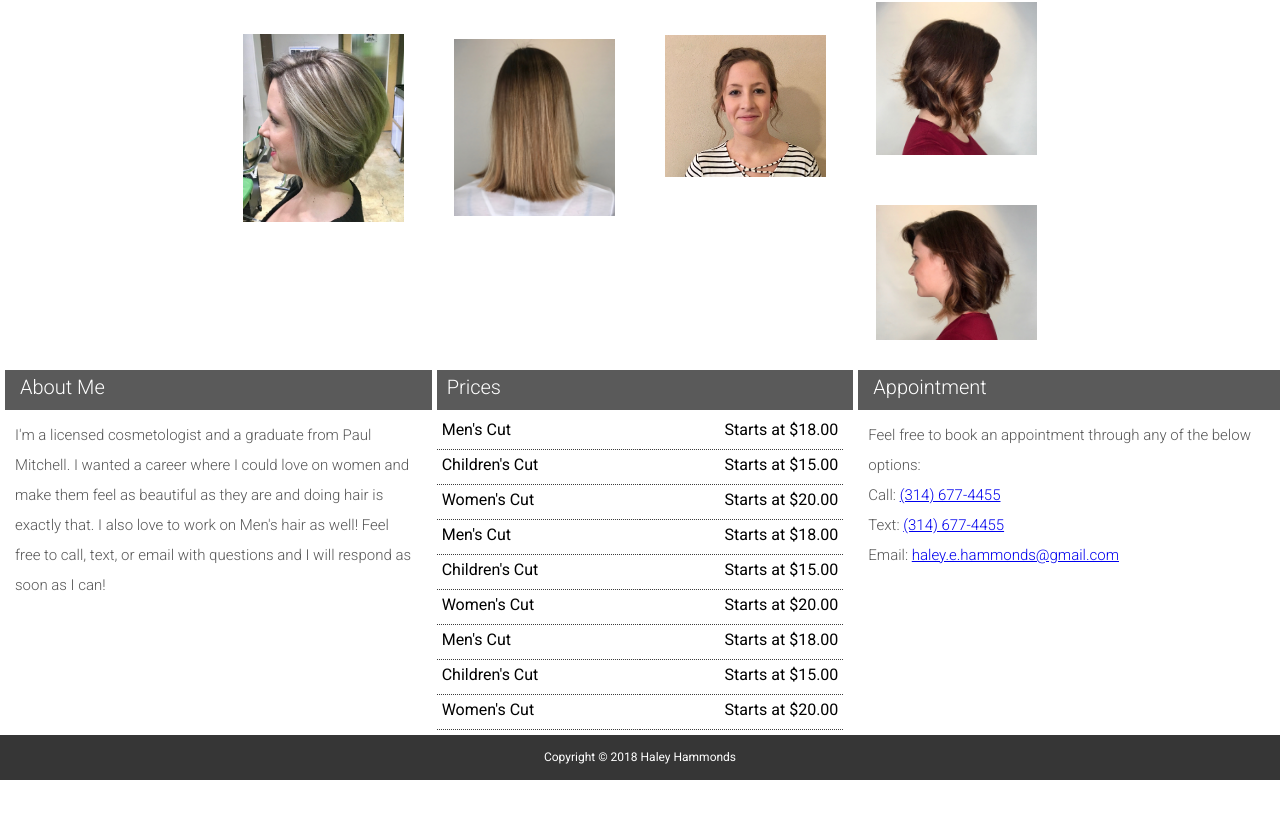
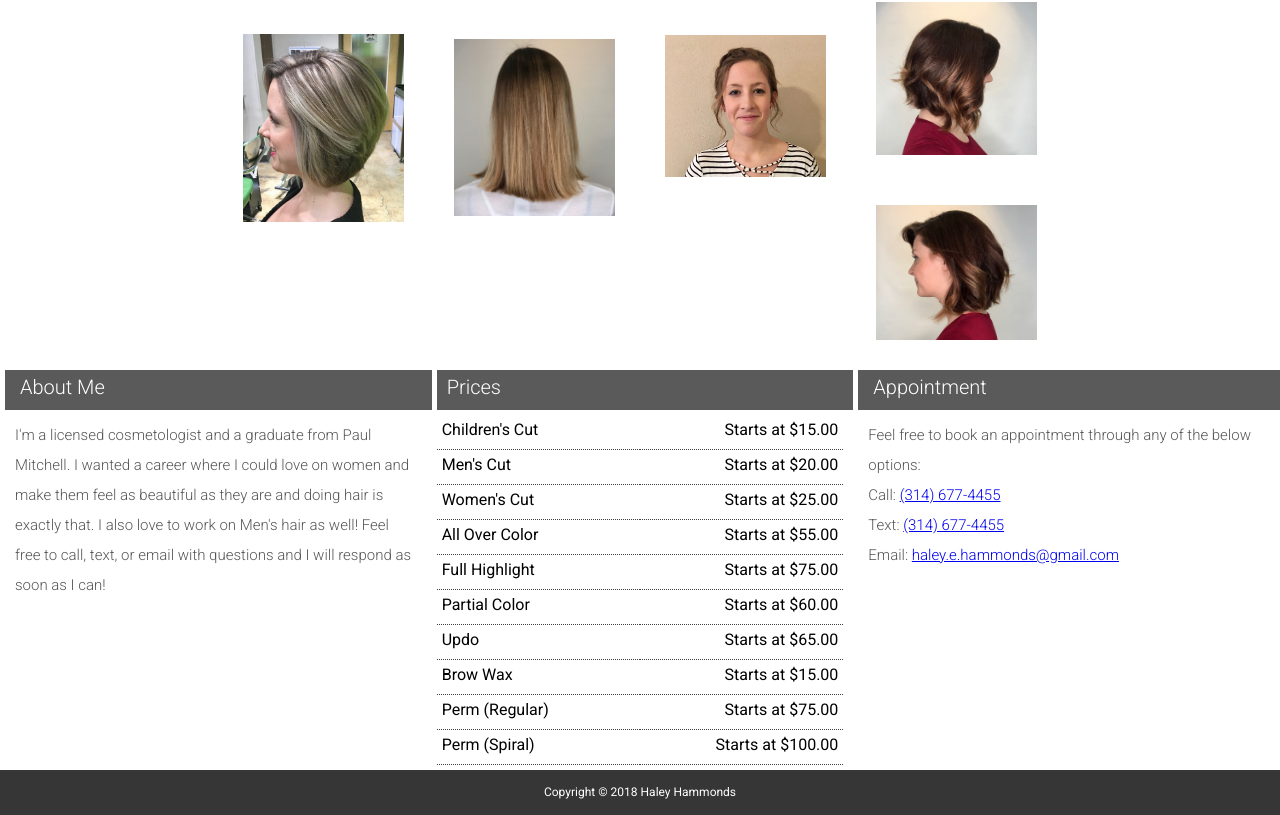
Before and after one commit to ahammonds7/ahammonds7.github.io, a website: page index.html in a window 1280 px wide. Shown: the part 928-1743 px from the top of the page. Before the commit the page ends 1708 px from the top, so only its background shows below. Drawn offline with Linux system fonts and the light colour scheme.

Commit message:
Adding Prices

```diff
--- a/index.html
+++ b/index.html
@@ -55,24 +55,26 @@
                 <h2>Prices</h2>
             </header>
             <prices>
-                <div>Men's Cut</div>
-                <div>Starts at $18.00</div>
                 <div>Children's Cut</div>
                 <div>Starts at $15.00</div>
+                <div>Men's Cut</div>
+                <div>Starts at $20.00</div>
                 <div>Women's Cut</div>
-                <div>Starts at $20.00</div>
-                <div>Men's Cut</div>
-                <div>Starts at $18.00</div>
-                <div>Children's Cut</div>
+                <div>Starts at $25.00</div>
+                <div>All Over Color</div>
+                <div>Starts at $55.00</div>
+                <div>Full Highlight</div>
+                <div>Starts at $75.00</div>
+                <div>Partial Color</div>
+                <div>Starts at $60.00</div>
+                <div>Updo</div>
+                <div>Starts at $65.00</div>
+                <div>Brow Wax</div>
                 <div>Starts at $15.00</div>
-                <div>Women's Cut</div>
-                <div>Starts at $20.00</div>
-                <div>Men's Cut</div>
-                <div>Starts at $18.00</div>
-                <div>Children's Cut</div>
-                <div>Starts at $15.00</div>
-                <div>Women's Cut</div>
-                <div>Starts at $20.00</div>
+                <div>Perm (Regular)</div>
+                <div>Starts at $75.00</div>
+                <div>Perm (Spiral)</div>
+                <div>Starts at $100.00</div>
             </prices>
             <header id="bioHeader">
                 <a name="bio"></a>
```
